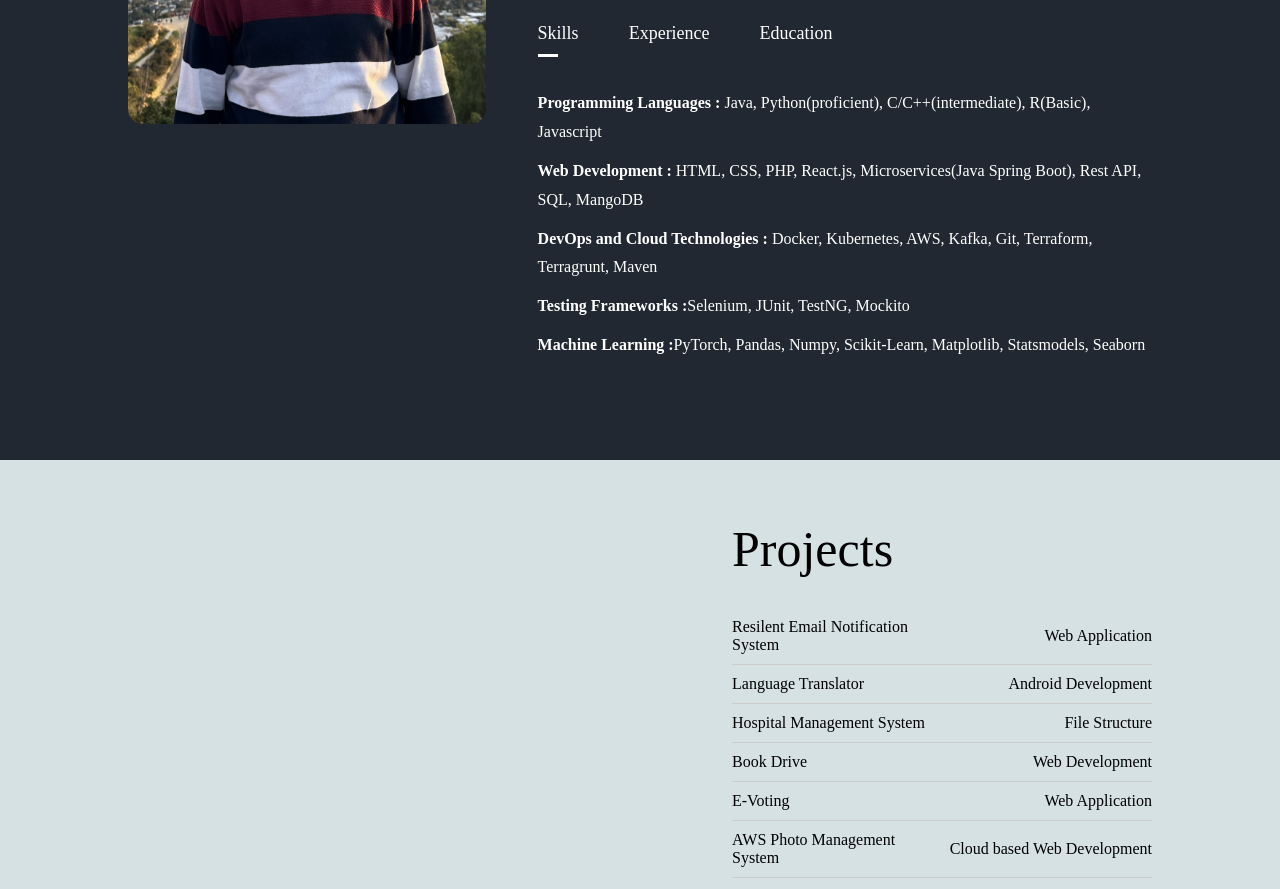
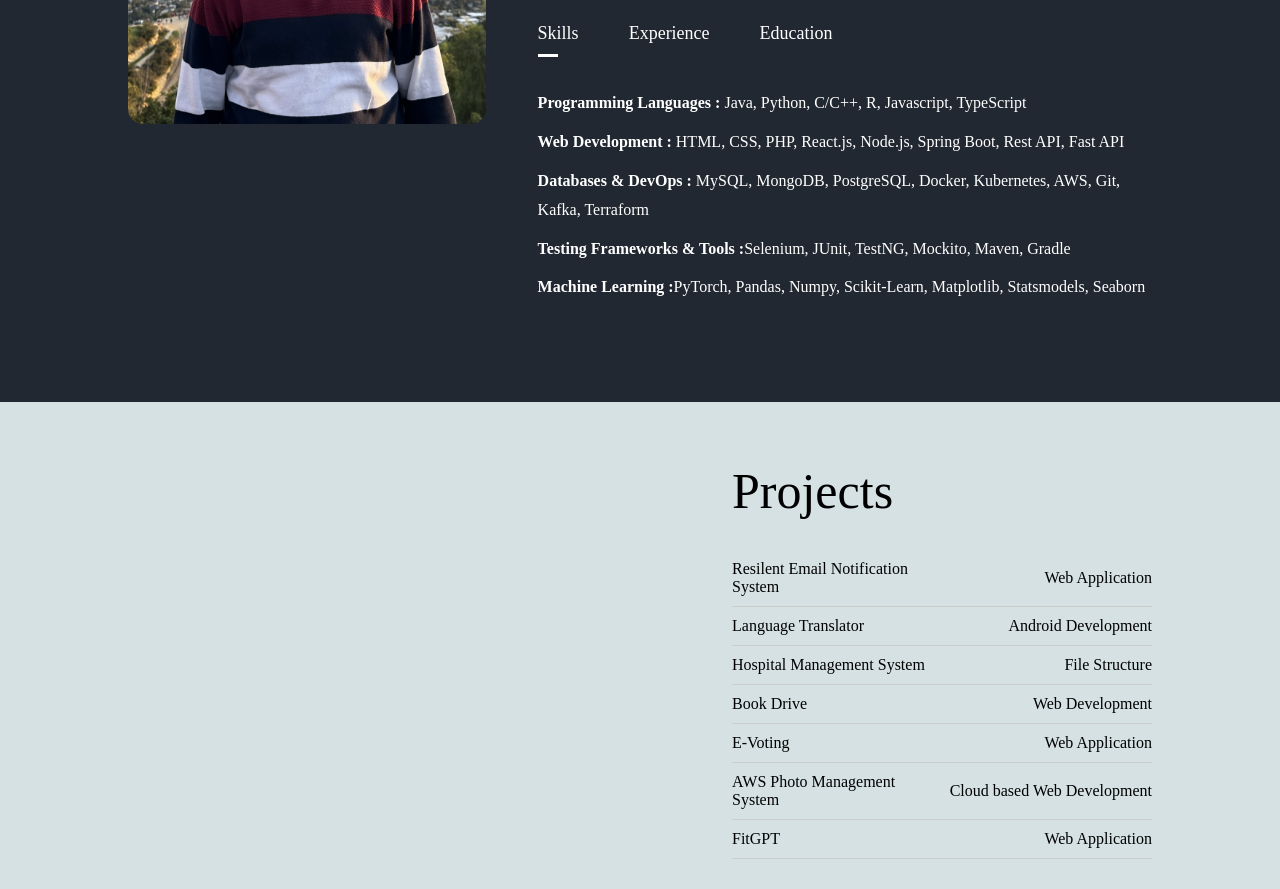
Before and after one commit to kushalac/portfolio, a plain HTML site: page index.html in a window 1280 px wide. Shown: the part 1127-2016 px from the top of the page. Drawn offline with Linux system fonts and the light colour scheme.

Commit message:
updtaed resume and skills

```diff
--- a/index.html
+++ b/index.html
@@ -62,15 +62,16 @@
             </div>
 
             <div class="tab-content active-tab" id="skills">
-              <p><b>Programming Languages : </b>Java, Python(proficient), C/C++(intermediate), R(Basic), Javascript</p>
-              <p><b>Web Development : </b>HTML, CSS, PHP, React.js, Microservices(Java Spring Boot), Rest API, SQL, MangoDB</p>
-              <p><b>DevOps and Cloud Technologies : </b>Docker, Kubernetes, AWS, Kafka, Git, Terraform, Terragrunt, Maven</p>
-              <p><b>Testing Frameworks :</b>Selenium, JUnit, TestNG, Mockito</p>
+              <p><b>Programming Languages : </b>Java, Python, C/C++, R, Javascript, TypeScript</p>
+              <p><b>Web Development : </b>HTML, CSS, PHP, React.js, Node.js, Spring Boot, Rest API, Fast API</p>
+              <p><b>Databases & DevOps : </b> MySQL, MongoDB, PostgreSQL, Docker, Kubernetes, AWS, Git, Kafka, Terraform </p>
+              <p><b>Testing Frameworks & Tools :</b>Selenium, JUnit, TestNG, Mockito, Maven, Gradle</p>
               <p><b>Machine Learning :</b>PyTorch, Pandas, Numpy, Scikit-Learn, Matplotlib, Statsmodels, Seaborn</p>
 
             </div>
 
             <div class="tab-content" id="experience">
+              <p><b>Associate Software Developer, MyReaa</b> | Los Angeles, USA<br><I>Feb 2025 - Present</I></p>
               <p><b>Associate Software Engineer, Telstra</b> | Bengaluru, India<br><I>Jul 2023 - Dec 2023</I></p>
               <p><b>Business Trainee Intern, Telstra</b> | Bengaluru, India<br><I>Feb 2023 - Jul 2023</I></p>
             </div>
@@ -78,7 +79,7 @@
             <div class="tab-content" id="education">
               <p><b>University of Southern California</b> | Los Angeles, CA<br>
               <I>Master of Science in Computer Science, Jan 2024 - Dec 2025</I><br>
-              <b>GPA:</b> 3.65/4.00<br>
+              <b>GPA:</b> 3.83/4.00<br>
               <I><b>CourseWork:</b> Analysis of Algorithms, Database Systems, Machine Learning for Data Science, Information Retrieval & Web Search Engine</p></I>
               <p><b>Bangalore Institue of Technology</b> | Bengaluru, India<br>
               <I>Bachelor of Engineering in Computer Science, Aug 2019 - May 2023</I><br>
```
Also changed, not shown: 1 other file.
